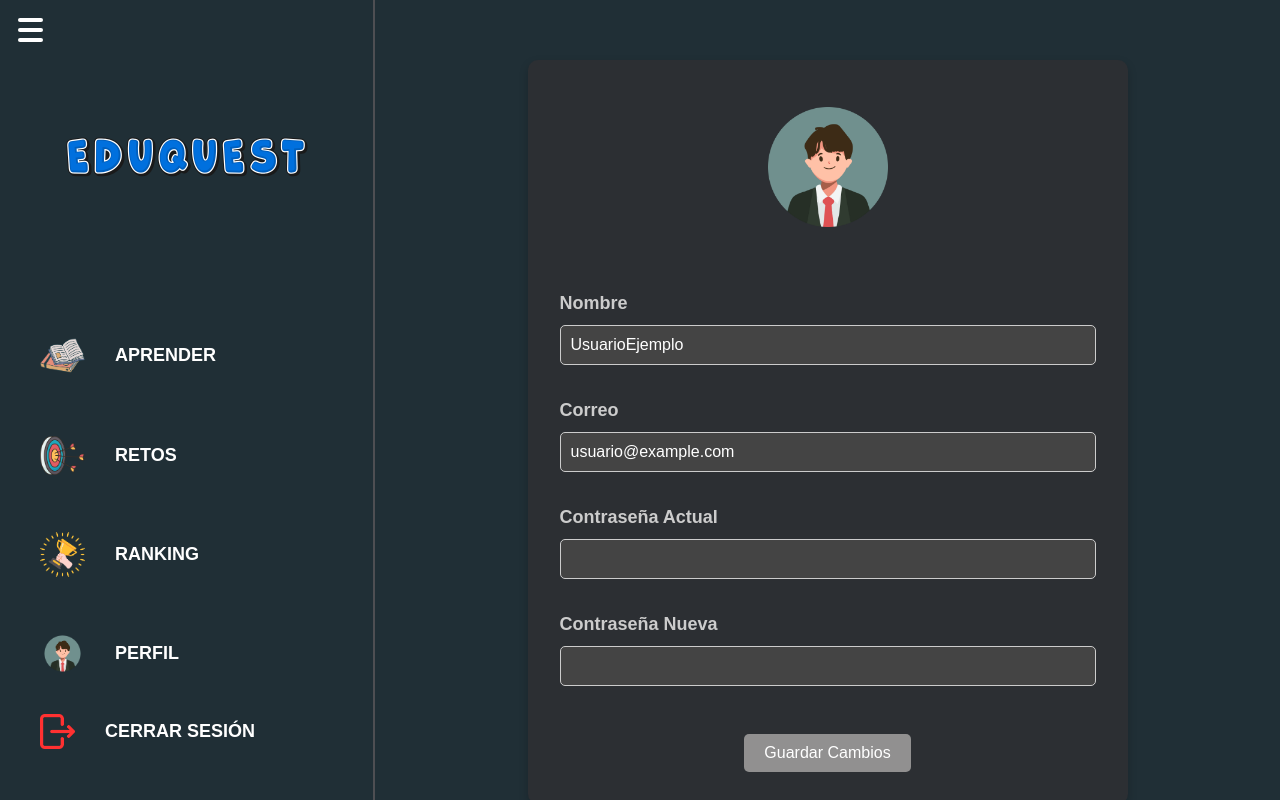
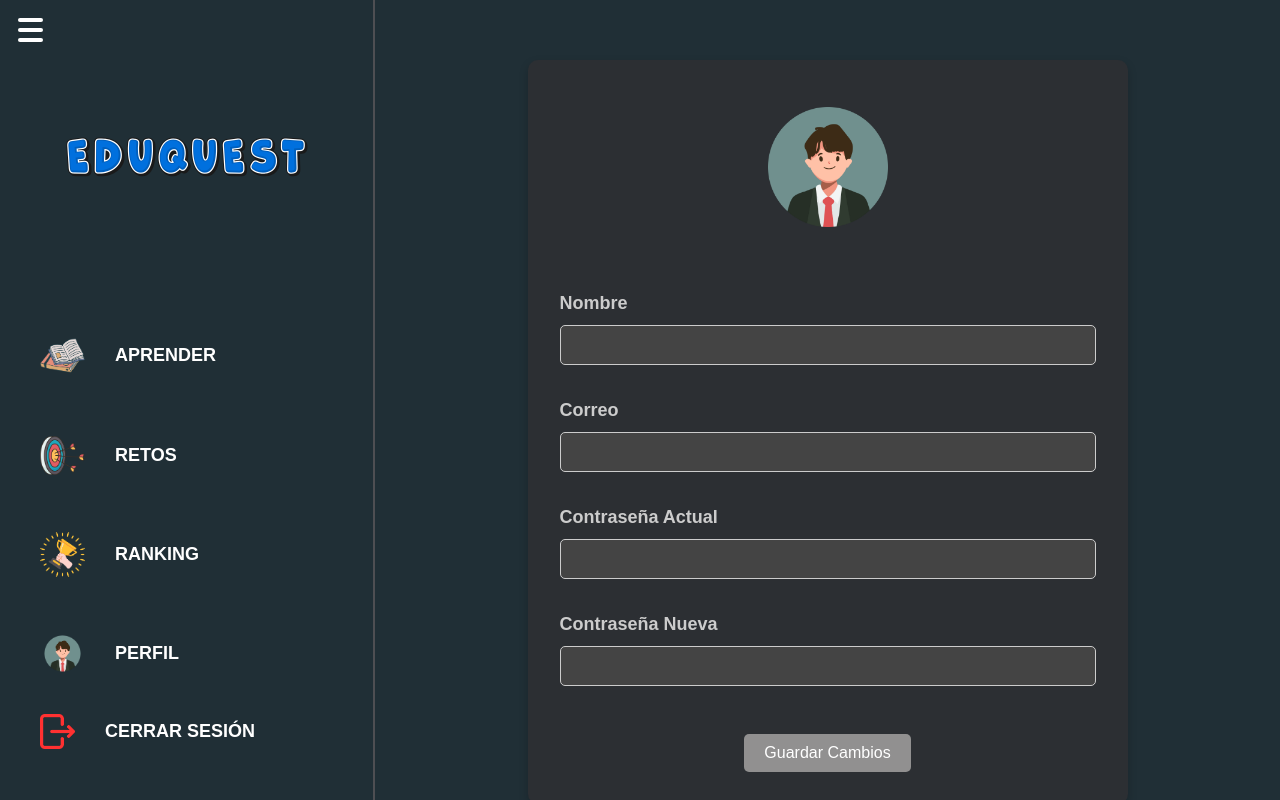
Before and after one commit to ramadearbol/Eduquest, a React (Vite) app in the folder frontend/: page /home/perfil in a window 1280 px wide. Built offline with nearby package versions, Linux system fonts and the light colour scheme.

Commit message:
Nada Importante

```diff
--- a/frontend/src/pages/Perfil.jsx
+++ b/frontend/src/pages/Perfil.jsx
@@ -5,13 +5,13 @@ import '../styles/Perfil.css';
 
 function Perfil() {
   // Estado para los campos
-  const [nombre, setNombre] = useState("UsuarioEjemplo");
-  const [correo, setCorreo] = useState("usuario@example.com");
+  const [nombre, setNombre] = useState("");
+  const [correo, setCorreo] = useState("");
   const [contraseñaActual, setContraseñaActual] = useState("");
   const [contraseñaNueva, setContraseñaNueva] = useState("");
 
-  const [nombreOriginal, setNombreOriginal] = useState("UsuarioEjemplo");
-  const [correoOriginal, setCorreoOriginal] = useState("usuario@example.com");
+  const [nombreOriginal, setNombreOriginal] = useState("");
+  const [correoOriginal, setCorreoOriginal] = useState("");
   const [contraseñaActualOriginal, setContraseñaActualOriginal] = useState("");
   const [contraseñaNuevaOriginal, setContraseñaNuevaOriginal] = useState("");
 
```
